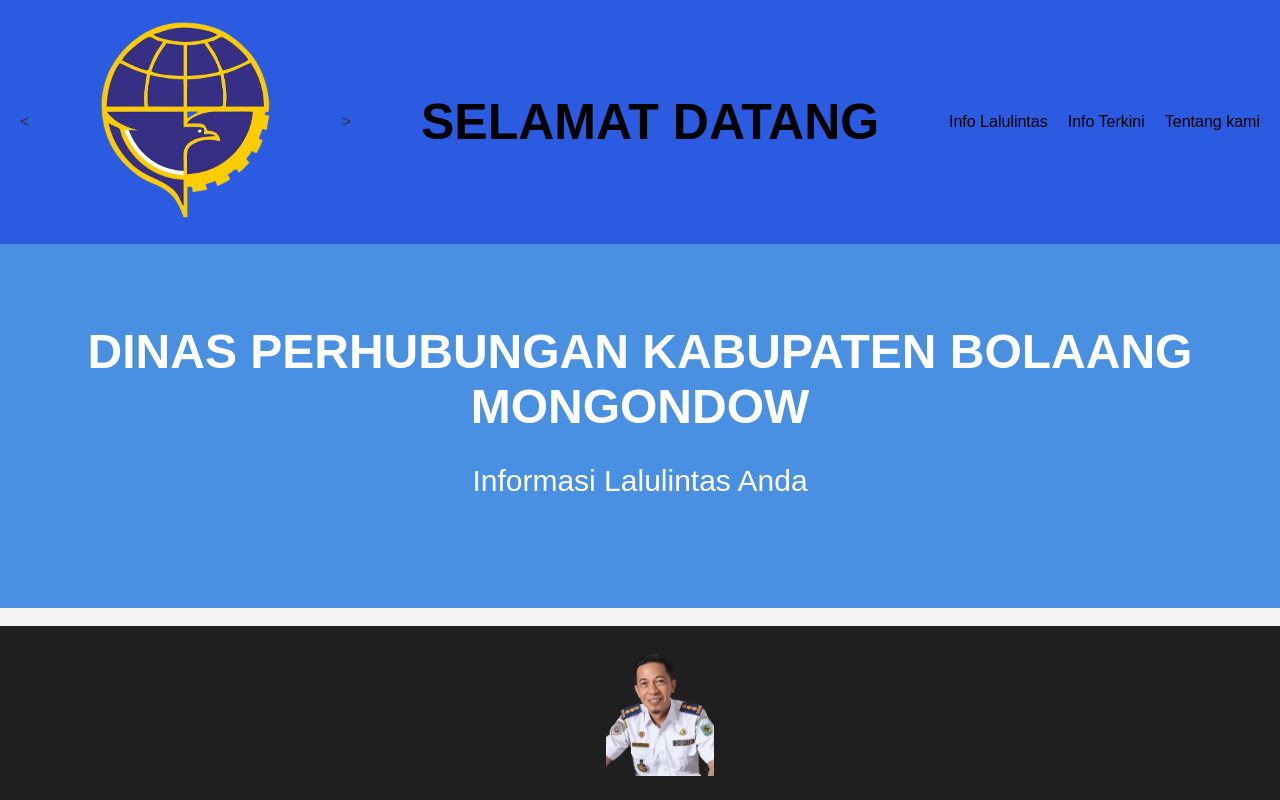
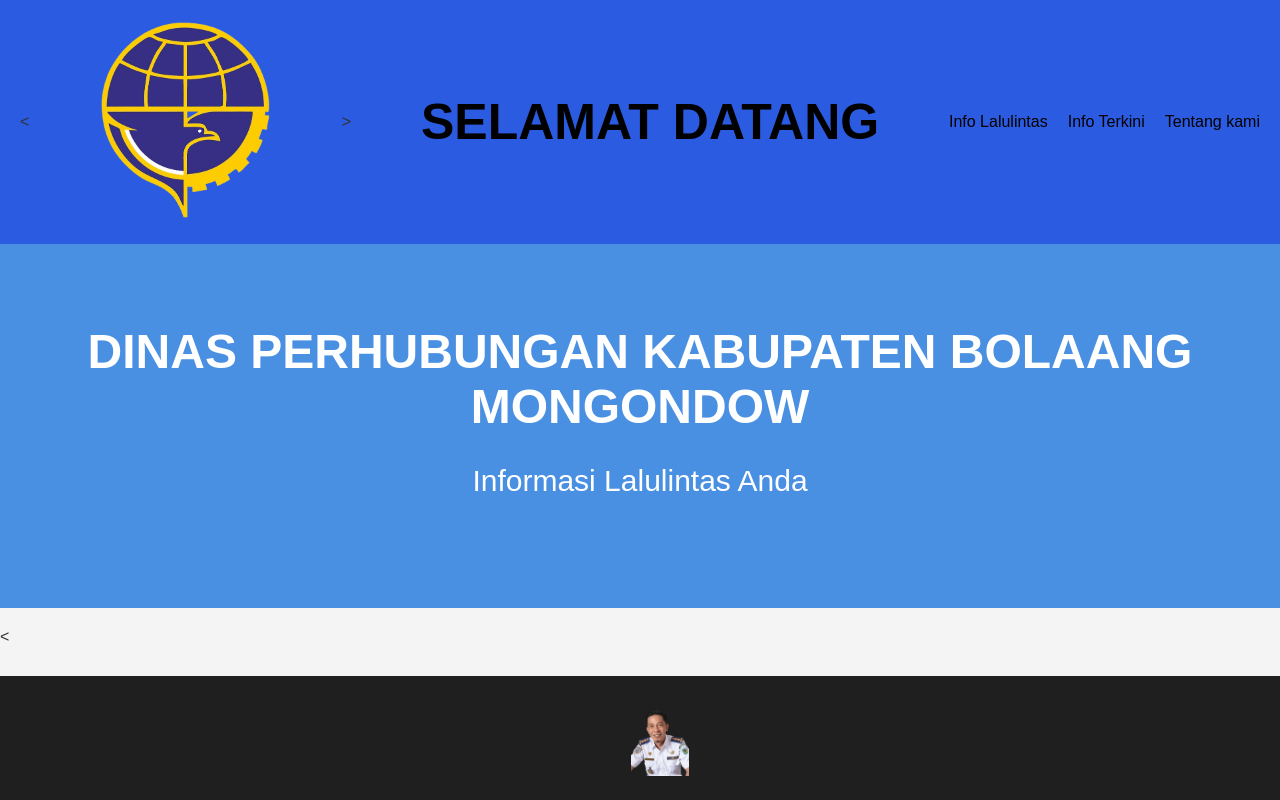
Before and after one commit to paparobusta/dishubtes.github.io, a plain HTML site: page index.html in a window 1280 px wide. Drawn offline with Linux system fonts and the light colour scheme.

Commit message:
Update style.css
footer img 70px

```diff
--- a/style.css
+++ b/style.css
@@ -75,6 +75,6 @@ footer {
     width: 100%;
 }
 footer img {
-    height: 130px; /* Mengatur tinggi logo menjadi 130 piksel */
+    height: 70px; /* Mengatur tinggi logo menjadi 70 piksel */
     width: auto;  /* Lebar akan disesuaikan secara otomatis */
 }
```
